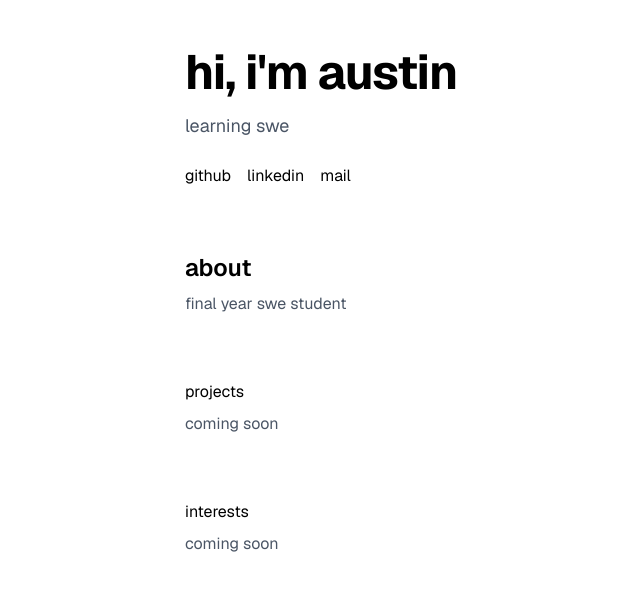
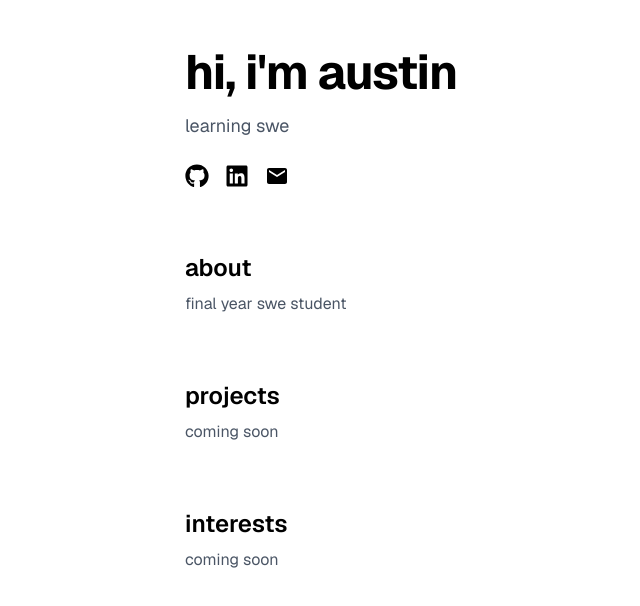
Before and after one commit to auscodes/portfolio, a Next.js app: page / in a window 1280 px wide. Shown: the top 606 px of the page, without its empty margins (319-959 px from the left). Built offline with nearby package versions, Linux system fonts and the light colour scheme.

Commit message:
replaced links with react-icons

```diff
--- a/app/page.tsx
+++ b/app/page.tsx
@@ -1,3 +1,6 @@
+import { FaGithub, FaLinkedin } from "react-icons/fa";
+import { MdEmail } from "react-icons/md";
+
 export default function Home() {
   return (
     <main className="min-h-screen max-w-3xl mx-auto px-6 py-12">
@@ -10,17 +13,24 @@ export default function Home() {
           href="https://github.com/auscodes"
           target="_blank"
           rel="noopener noreferrer"
+          aria-label="GitHub"
         >
-          github
+          <FaGithub size={24} />
         </a>
         <a
           href="https://www.linkedin.com/in/limchunyik/"
           target="_blank"
           rel="noopener noreferrer"
+          aria-label="LinkedIn"
         >
-          linkedin
+          <FaLinkedin size={24} />
         </a>
-        <a href="mailto:limchunyik6868@gmail.com">mail</a>
+        <a
+          href="mailto:limchunyik6868@gmail.com"
+          aria-label="Email"
+        >
+          <MdEmail size={24} />
+        </a>
       </div>
 
       <section id="about" className="mt-16">
@@ -31,12 +41,12 @@ export default function Home() {
       </section>
 
       <section id="projects" className="mt-16">
-        <h2>projects</h2>
+        <h2 className="text-2xl font-semibold">projects</h2>
         <p className="mt-2 text-gray-600">coming soon</p>
       </section>
 
       <section id="interests" className="mt-16">
-        <h2>interests</h2>
+        <h2 className="text-2xl font-semibold">interests</h2>
         <p className="mt-2 text-gray-600">coming soon</p>
       </section>
     </main>
--- a/package.json
+++ b/package.json
@@ -11,7 +11,8 @@
   "dependencies": {
     "next": "16.3.0",
     "react": "19.2.8",
-    "react-dom": "19.2.8"
+    "react-dom": "19.2.8",
+    "react-icons": "^5.7.0"
   },
   "devDependencies": {
     "@tailwindcss/postcss": "^4",
```
Also changed, not shown: 1 other file (tests, documents, lock files or other folders).
